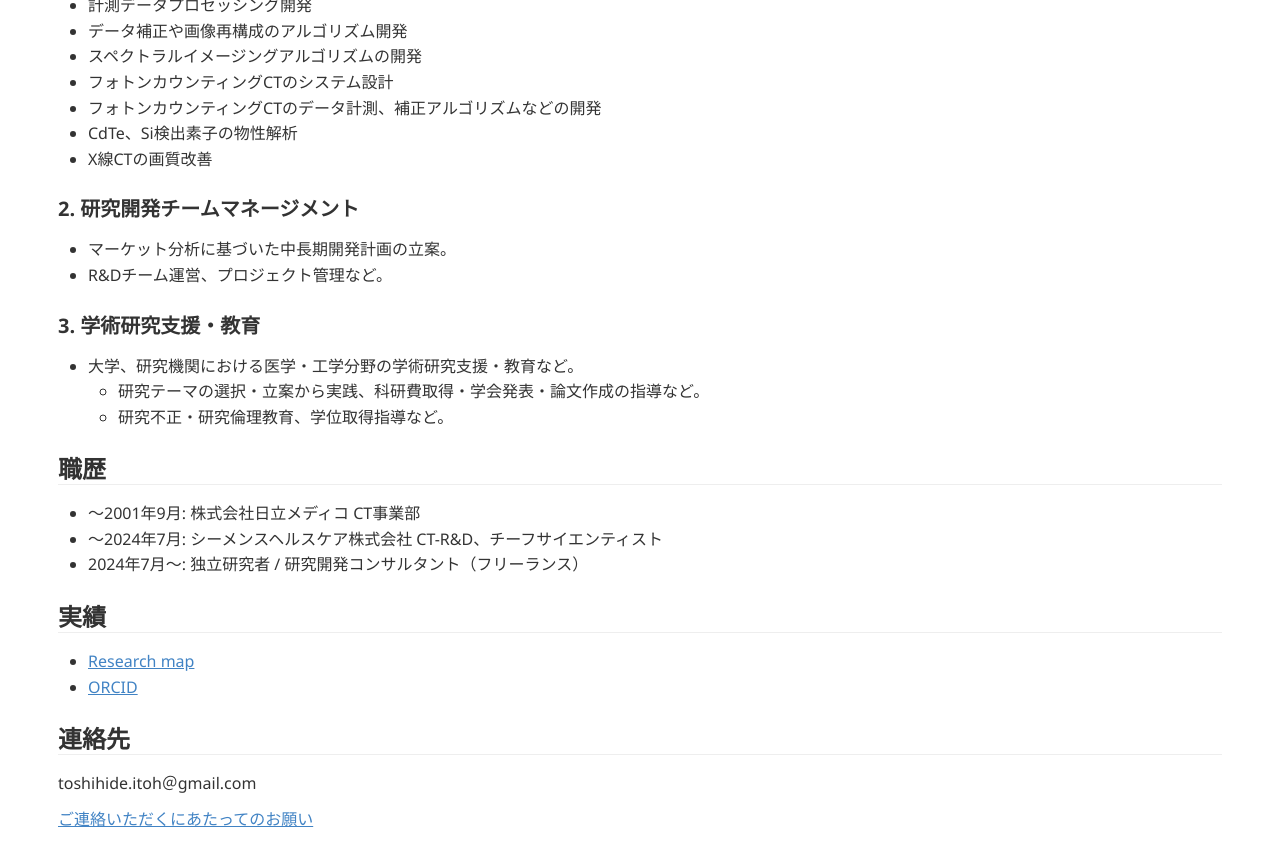
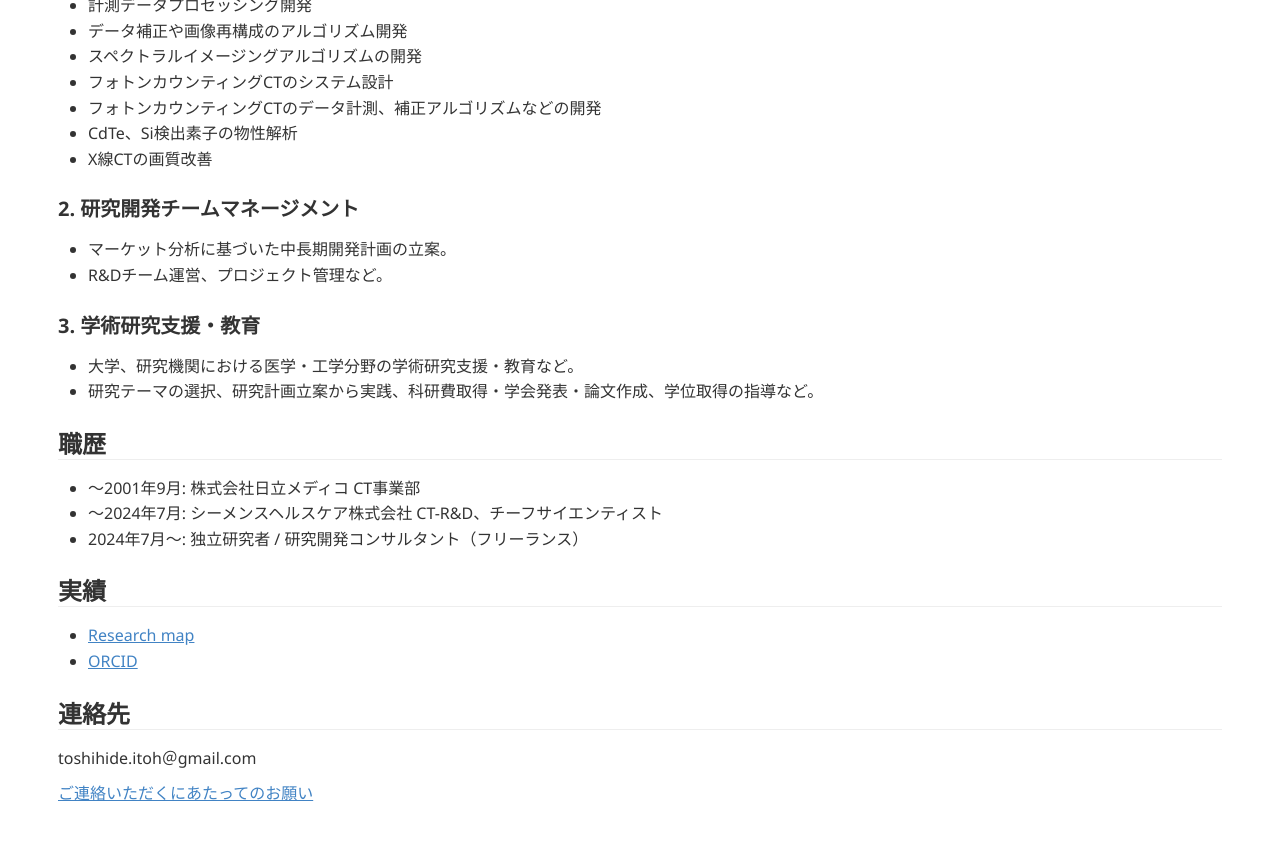
Before and after one commit to tnitoh/tnitoh.github.io, a Jekyll site: the page built from index.md, in a window 1280 px wide and 900 px high, scrolled down 981 px. Shown: the top 866 px of the window. Built offline with Jekyll 4.4.1, drawn with Linux system fonts in a browser that asks for light colours; Markdown is read by kramdown in place of the engine named in the settings.

Commit message:
Update index.md

```diff
--- a/index.md
+++ b/index.md
@@ -49,8 +49,7 @@ title: Toshihide Itoh
 
 ### 3. 学術研究支援・教育
 - 大学、研究機関における医学・工学分野の学術研究支援・教育など。
-  - 研究テーマの選択・立案から実践、科研費取得・学会発表・論文作成の指導など。
-  - 研究不正・研究倫理教育、学位取得指導など。
+- 研究テーマの選択、研究計画立案から実践、科研費取得・学会発表・論文作成、学位取得の指導など。
 
 
 ## 職歴
```
